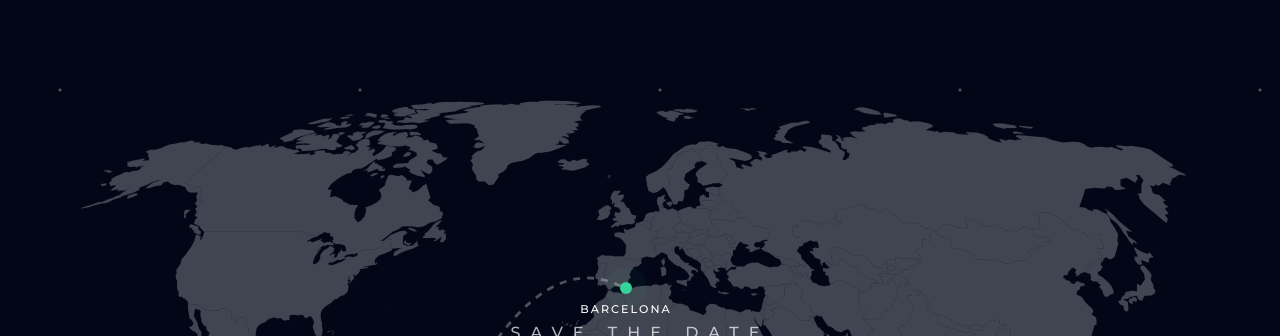
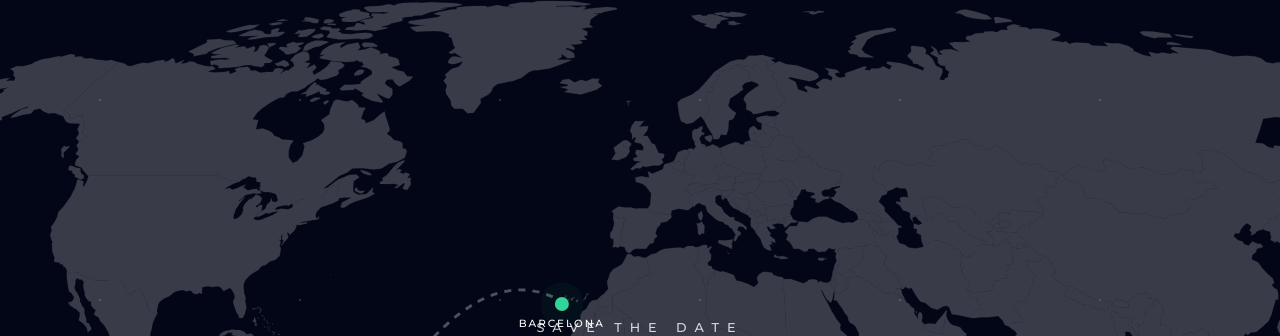
Before and after one commit to jcasasfreta-spec/boda-judit-guille, a plain HTML site: page index.html in a window 1280 px wide. Shown: the top 336 px of the page. Drawn offline with nearby package versions, Linux system fonts and the light colour scheme.

Commit message:
Update index.html

```diff
--- a/index.html
+++ b/index.html
@@ -18,97 +18,108 @@
         body {
             background: var(--primary-bg);
             color: white;
-            overflow-x: hidden;
+            overflow: hidden; /* Evita scroll innecesario en el hero */
             font-family: 'Montserrat', sans-serif;
             -webkit-font-smoothing: antialiased;
         }
 
-        /* --- FONDO DE ESTRELLAS --- */
-        .stars {
-            position: fixed;
-            inset: 0;
-            background: radial-gradient(circle at 20% 30%, white 1px, transparent 2px);
-            background-size: 300px 300px;
-            opacity: 0.3;
-            z-index: 0;
-        }
-
-        /* --- HERO RESPONSIVO --- */
         .hero {
             position: relative;
             width: 100%;
             height: 100vh;
             height: 100svh;
+            overflow: hidden;
             display: flex;
             align-items: center;
             justify-content: center;
-            overflow: hidden;
         }
 
-        /* Este contenedor bloquea la proporción para que nada se mueva de su sitio */
-        .map-container {
-            position: relative;
-            width: 100%;
-            max-width: 1400px;
-            aspect-ratio: 16 / 9; /* Mantiene la proporción del mapa */
+        /* FONDO ESTRELLAS */
+        .stars {
+            position: absolute;
+            inset: 0;
+            background: radial-gradient(circle at 50% 50%, white 0.5px, transparent 1.5px);
+            background-size: 200px 200px;
+            opacity: 0.2;
+            z-index: 0;
         }
 
-        @media (max-aspect-ratio: 16/9) {
-            .map-container { width: auto; height: 100%; }
+        /* EL TRUCO PARA EL CORTE EN MÓVIL:
+           En lugar de object-fit: contain, usamos un mapa que se expande.
+           Para que no se corte Buenos Aires, centraremos la imagen de forma que el Atlántico sea el eje.
+        */
+        .map-wrapper {
+            position: absolute;
+            width: 100%;
+            height: 100%;
+            z-index: 1;
         }
 
         .map-img {
-            position: absolute;
             width: 100%;
             height: 100%;
-            object-fit: contain;
+            object-fit: cover; /* Para que llene todo el móvil */
+            object-position: 45% center; /* Ajustamos para que se vea más América del Sur en móvil */
             opacity: 0.25;
-            z-index: 1;
+            filter: brightness(0.8) contrast(1.2);
         }
 
-        /* --- SVG DEL AVIÓN (Trayectoria Argentina -> Barcelona) --- */
-        .flight-system {
+        /* SINCRONIZACIÓN SVG + MAPA:
+           Para que los puntos no se muevan de la imagen al estirarse (cover),
+           el SVG debe tener las mismas dimensiones y el mismo object-fit.
+        */
+        .interactive-layer {
             position: absolute;
-            inset: 0;
+            top: 0;
+            left: 0;
             width: 100%;
             height: 100%;
-            z-index: 3;
+            z-index: 5;
+        }
+
+        /* Usamos un contenedor con la misma proporción que el mapa original (ej. 16:9)
+           centrado de la misma forma que el object-fit del mapa.
+        */
+        .coordinate-system {
+            position: absolute;
+            top: 50%;
+            left: 45%; /* Debe coincidir con el object-position del mapa */
+            width: 177.78vh; /* 16/9 de la altura */
+            height: 100vh;
+            transform: translate(-50%, -50%);
             pointer-events: none;
         }
 
-        /* --- CONTENIDO DE TEXTO --- */
-        .hero-content {
-            position: absolute;
-            inset: 0;
-            display: flex;
-            flex-direction: column;
-            align-items: center;
-            justify-content: center;
-            z-index: 10;
-            text-align: center;
-            pointer-events: none;
+        /* Ajustes para pantallas muy anchas (Desktop) */
+        @media (min-aspect-ratio: 16/9) {
+            .coordinate-system {
+                width: 100vw;
+                height: 56.25vw;
+                left: 50%; /* En desktop centramos normal */
+            }
+            .map-img { object-position: center; }
         }
 
-        h1 {
-            font-family: 'Cormorant Garamond', serif;
-            font-size: clamp(2.5rem, 10vw, 7rem);
-            font-weight: 300;
+        /* SVG Trayectoria */
+        .flight-svg {
+            width: 100%;
+            height: 100%;
+            overflow: visible;
+        }
+
+        /* PUNTOS GEOGRÁFICOS */
+        .point {
+            position: absolute;
+            width: 14px;
+            height: 14px;
+            border-radius: 50%;
+            transform: translate(-50%, -50%);
             pointer-events: auto;
         }
 
-        /* --- PUNTOS GEOGRÁFICOS --- */
-        .point {
-            position: absolute;
-            width: 12px;
-            height: 12px;
-            border-radius: 50%;
-            z-index: 20;
-            transform: translate(-50%, -50%); /* Centrado perfecto */
-        }
-
-        /* Coordenadas precisas sobre el mapa 16:9 */
-        .argentina { left: 31%; top: 78%; background: var(--accent-pink); }
-        .barcelona { left: 49%; top: 36%; background: var(--accent-green); cursor: pointer; pointer-events: auto; }
+        /* Coordenadas en el sistema 16:9 */
+        .argentina { left: 29%; top: 78%; background: var(--accent-pink); }
+        .barcelona { left: 49%; top: 38%; background: var(--accent-green); cursor: pointer; }
 
         .point span {
             position: absolute;
@@ -116,7 +127,7 @@
             left: 50%;
             transform: translateX(-50%);
             white-space: nowrap;
-            font-size: 0.7rem;
+            font-size: 0.65rem;
             letter-spacing: 2px;
             text-transform: uppercase;
         }
@@ -128,7 +139,29 @@
             100% { box-shadow: 0 0 0 0 rgba(52,211,153, 0); }
         }
 
-        /* --- POPUP --- */
+        /* TEXTO CENTRAL */
+        .content {
+            position: absolute;
+            inset: 0;
+            display: flex;
+            flex-direction: column;
+            align-items: center;
+            justify-content: center;
+            z-index: 10;
+            text-align: center;
+            pointer-events: none;
+            padding: 20px;
+        }
+
+        h1 {
+            font-family: 'Cormorant Garamond', serif;
+            font-size: clamp(2.5rem, 10vw, 7rem);
+            font-weight: 300;
+            margin-top: 10px;
+            text-shadow: 0 0 20px rgba(0,0,0,0.5);
+        }
+
+        /* POPUP */
         .popup {
             position: fixed;
             inset: 0;
@@ -174,12 +207,17 @@
 <div class="stars"></div>
 
 <section class="hero">
-    <div class="map-container">
+    <div class="map-wrapper">
         <img src="images/world.svg" class="map-img">
+    </div>
 
-        <svg class="flight-system" viewBox="0 0 1000 562.5" preserveAspectRatio="xMidYMid meet">
+    <!-- Sistema de coordenadas sincronizado con el mapa 'cover' -->
+    <div class="interactive-layer">
+        <div class="coordinate-system">
+
+            <svg class="flight-svg" viewBox="0 0 1000 562.5">
                 <path id="flightPath"
-                  d="M310,438 Q400,150 490,202"
+                      d="M290,438 Q400,160 490,212"
                       fill="none"
                       stroke="rgba(255,255,255,0.3)"
                       stroke-width="2"
@@ -195,11 +233,12 @@
 
             <div class="point argentina"><span>Buenos Aires</span></div>
             <div class="point barcelona pulse" id="barcelonaPoint"><span>Barcelona</span></div>
+        </div>
+    </div>
 
-        <div class="hero-content">
-            <p style="letter-spacing: 10px; opacity: 0.7;">SAVE THE DATE</p>
+    <div class="content">
+        <p style="letter-spacing: 8px; opacity: 0.8; font-size: 0.8rem;">SAVE THE DATE</p>
         <h1>Judit & Guillermo</h1>
-        </div>
     </div>
 </section>
 
```
Lines whose indentation alone changed are shown as unchanged.
